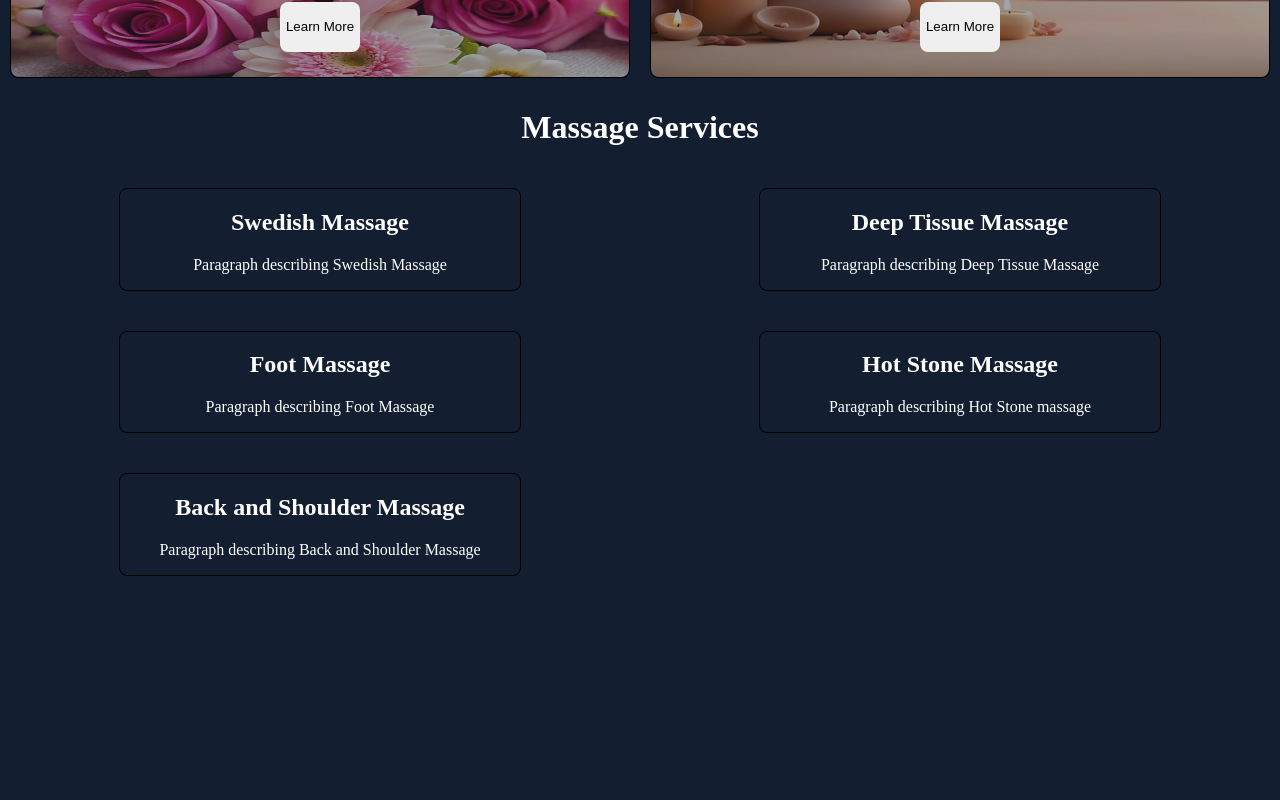
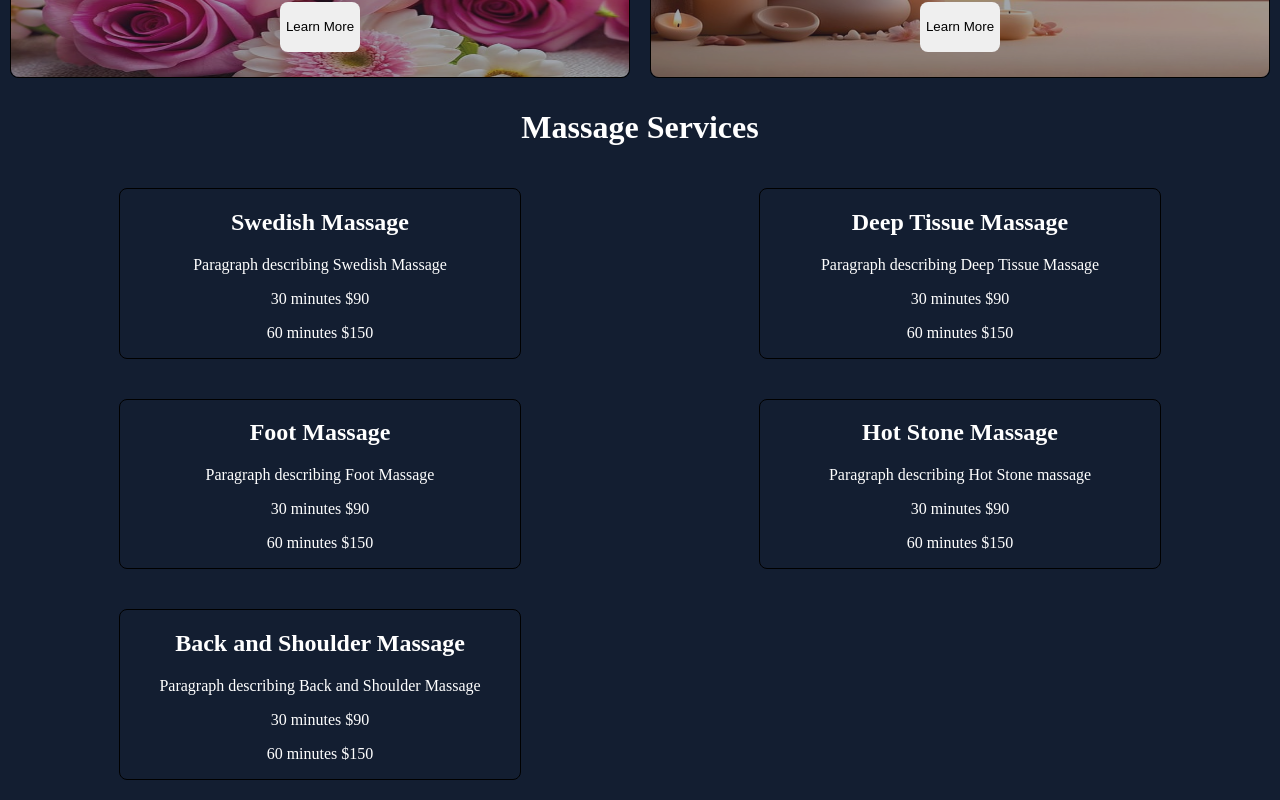
Before and after one commit to LaurenCummings/spa-project, a React (Vite) app: page / in a window 1280 px wide. Shown: the part 940-1740 px from the top of the page. Before the commit the page ends 1536 px from the top, so only its background shows below. Built offline with nearby package versions, Linux system fonts and the light colour scheme.

Commit message:
added more details to massage services

```diff
--- a/src/components/Massage.jsx
+++ b/src/components/Massage.jsx
@@ -8,22 +8,32 @@ function Massage() {
                 <div className="massage-service">
                     <h2>Swedish Massage</h2>
                     <p>Paragraph describing Swedish Massage</p>
+                    <p>30 minutes $90</p>
+                    <p>60 minutes $150</p>
                 </div>
                 <div className="massage-service">
                     <h2>Deep Tissue Massage</h2>
                     <p>Paragraph describing Deep Tissue Massage</p>
+                    <p>30 minutes $90</p>
+                    <p>60 minutes $150</p>
                 </div>
                 <div className="massage-service">
                     <h2>Foot Massage</h2>
                     <p>Paragraph describing Foot Massage</p>
+                    <p>30 minutes $90</p>
+                    <p>60 minutes $150</p>
                 </div>
                 <div className="massage-service">
                     <h2>Hot Stone Massage</h2>
                     <p>Paragraph describing Hot Stone massage</p>
+                    <p>30 minutes $90</p>
+                    <p>60 minutes $150</p>
                 </div>
                 <div className="massage-service">
                     <h2>Back and Shoulder Massage</h2>
                     <p>Paragraph describing Back and Shoulder Massage</p>
+                    <p>30 minutes $90</p>
+                    <p>60 minutes $150</p>
                 </div>
             </div>
         </div>
```
